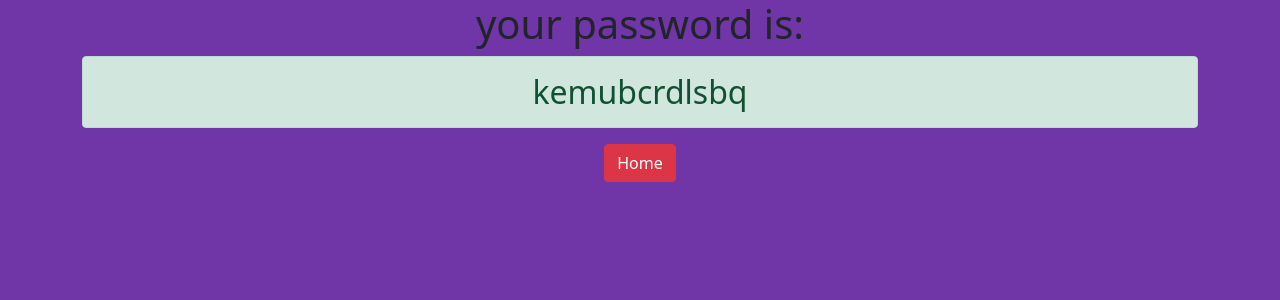
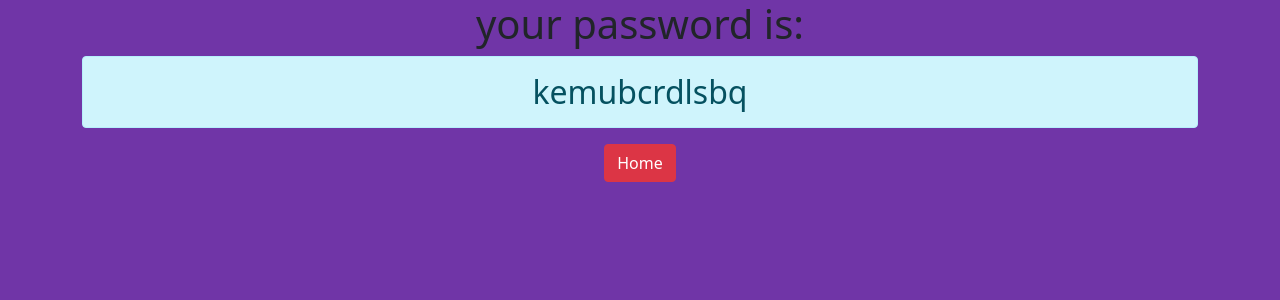
Before and after one commit to Xcheche/password_generator-project, a Django app: page /password/ in a window 1280 px wide. Shown: the top 300 px of the page. Run offline with Django 4.2, Linux system fonts and the light colour scheme.

Commit message:
password.html edited

```diff
--- a/generator/templates/generator/password.html
+++ b/generator/templates/generator/password.html
@@ -12,7 +12,7 @@
 
 <div class="container text-center">
   <h1>your password is:</h1>
-  <h2 class="alert alert-success">{{ password}}</h2>
+  <h2 class="alert alert-info">{{ password}}</h2>
 
   <a href="{% url 'home' %}" class="btn btn-danger">Home</a>
 </div>
```
